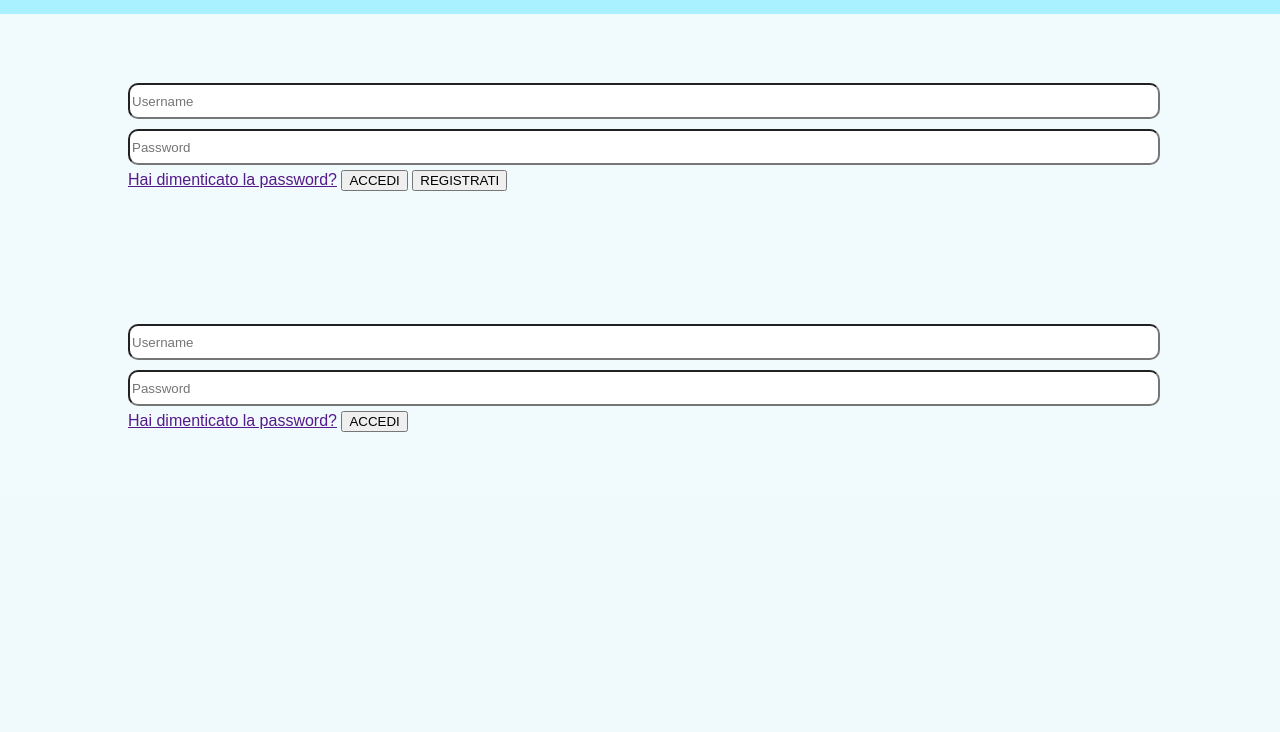
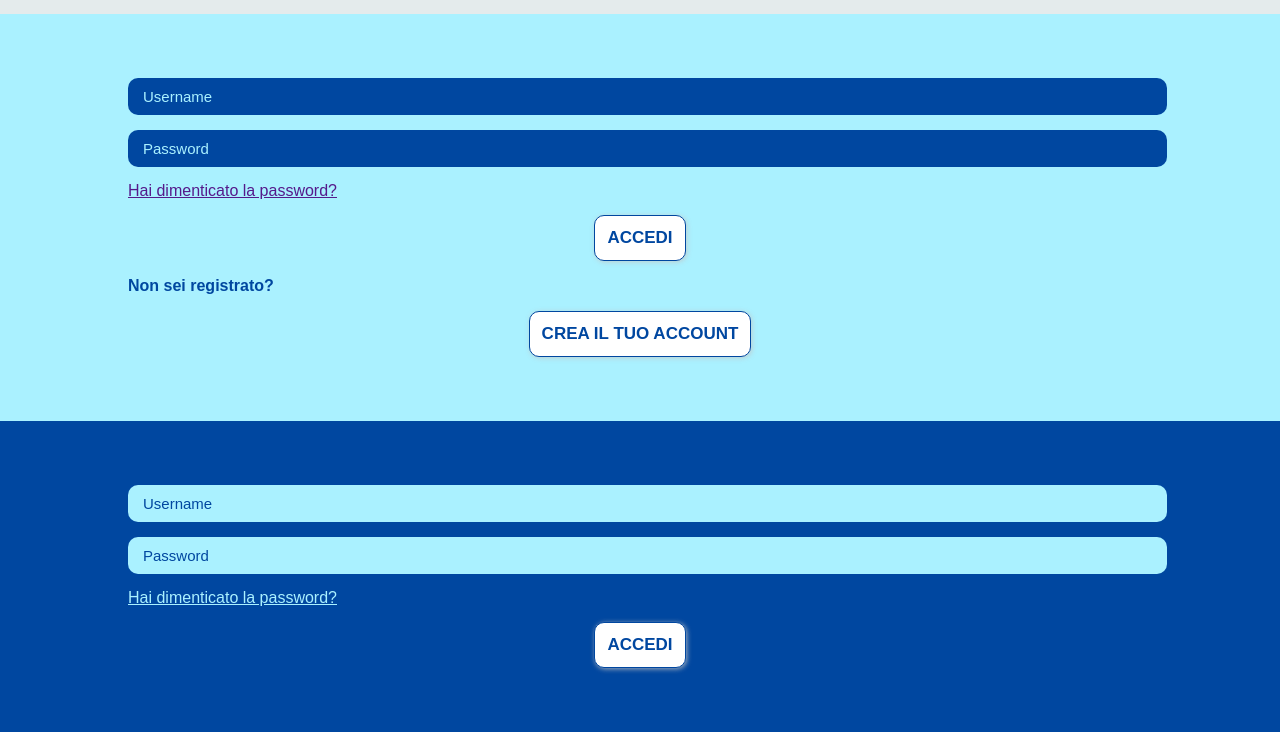
Before and after one commit to tassiluca/silmarillion, a PHP site: page /login.html in a window 1280 px wide; the page is wider, and only the part inside the window is pictured. Shown: the part 830-1562 px from the top of that part. Before the commit the page ends 1262 px from the top of that part, so only its background shows below. Run offline with PHP 8.4, Linux system fonts and the light colour scheme.

Commit message:
added css to login form

```diff
--- a/website/css/login.css
+++ b/website/css/login.css
@@ -4,7 +4,7 @@ main > div > ul {
     padding: 10px 4%;
 }
 
-main > div > ul li + li:before {
+main > div > ul li + li::before {
     content: "\003E";
     padding: 0 10px;
     color: #0047A0;
@@ -18,10 +18,10 @@ main > div > ul > li {
 }
 
 main > div > ul > li > a:hover {
-    font-weight: 900;
+    font-weight: bold;
 }
 
-/* Form */
+/* Common rules for both user and seller login form */
 
 main > section > form > header > div {
     text-align: center;
@@ -32,7 +32,6 @@ main > section > form > header > ul > li {
     padding: 10px 0;
     text-align: center;
     color: #0047A0;
-    background-color: #AAF1FF;
     display: inline-block;
     border-radius: 10px 10px 0 0;
 }
@@ -41,11 +40,92 @@ main > section > form > div {
     padding: 5% 10%;
 }
 
+main > section > form > div > input {
+    border: none;
+    border-radius: 10px;
+    margin: auto;
+    display: block;
+}
+
 main > section > form > div > input[type=text],
 main > section > form > div > input[type=password] {
     width: 100%;
-    margin: 5px 0;
-    height: 30px;
-    border-radius: 10px;
-    border-style: 2px solid;
+    font-size: 15px;
+    padding: 10px 0 10px 15px;
+    margin-bottom: 15px;
 }
+
+main > section > form > div > input[type="submit"] {
+    font-weight: bold;
+    font-size: 17px;
+    font-weight: bold;
+    margin-top: 15px;
+    padding: 12px;
+    color: #0047A0;
+    background-color: white;
+    border: 1px solid #0047A0;
+    box-shadow: 1px 1px 5px rgba(196, 196, 196, 0.82);
+}
+
+main > section > form > div > input[type="submit"]:hover {
+    box-shadow: 4px 4px 5px rgba(196, 196, 196, 0.82);
+}
+
+main > section > form > div > a:hover {
+    font-weight: bold;
+}
+
+main > section > form > div > p {
+    color: #0047A0;
+    font-weight: bold;
+}
+
+
+main > section > form > header > ul > li {
+    background-color: #c4c4c450;
+}
+
+/* User login form */
+main > section > form > header > ul > li:first-child.active {
+    background-color: #AAF1FF;
+    box-shadow: 4px -4px 5px rgba(196, 196, 196, 0.82);
+}
+
+main > section > form > div#userlogin {
+    background-color: #AAF1FF;
+}
+
+main > section > form > div#userlogin > input:not([type="submit"]) {
+    background-color: #0047A0;
+}
+
+main > section > form > div#userlogin > input:not([type="submit"])::placeholder {
+    color: #AAF1FF;
+}
+
+main > section > form > div#sellerlogin > a {
+    color: #0047A0;
+}
+
+/* Seller login form */
+main > section > form > header > ul > li:last-child.active {
+    background-color: #0047A0;
+    color: #AAF1FF;
+    box-shadow: -4px -4px 5px rgba(196, 196, 196, 0.82);
+}
+
+main > section > form > div#sellerlogin {
+    background-color: #0047A0;
+}
+
+main > section > form > div#sellerlogin > input:not([type="submit"]) {
+    background-color: #AAF1FF;
+}
+
+main > section > form > div#sellerlogin > input:not([type="submit"])::placeholder {
+    color: #0047A0;
+}
+
+main > section > form > div#sellerlogin > a {
+    color: #AAF1FF;
+}
--- a/website/login.html
+++ b/website/login.html
@@ -37,27 +37,26 @@
                             <img src="./img/login/user-men-icon.svg" alt="">
                         </div>
                         <ul>
-                            <li><a id=""><h2>Utente</h2></a></li><li><a id=""><h2>Venditore</h2></a></li>
+                            <li><a id="userloginbtn"><h2>Utente</h2></a></li><li><a id="sellerloginbtn"><h2>Venditore</h2></a></li>
                         </ul>
                     </header>
                     <!-- User login form -->
-                    <div>
+                    <div id="userlogin">
                         <input type="text" placeholder="Username" name="usr" />
                         <input type="password" placeholder="Password" name="pwd" />
                         <a href="">Hai dimenticato la password?</a>
                         <input type="submit" value="ACCEDI" />
-                        <input type="submit" value="REGISTRATI" />
+                        <p>Non sei registrato?</p>
+                        <input type="submit" value="CREA IL TUO ACCOUNT" />
                     </div>
                     <!-- Seller login form -->
-                    <div>
+                    <div id="sellerlogin">
                         <input type="text" placeholder="Username" name="usr" />
                         <input type="password" placeholder="Password" name="pwd" />
                         <a href="">Hai dimenticato la password?</a>
                         <input type="submit" value="ACCEDI" />
                     </div>
                 </form>
-
-
             </section>
         </main>
         <!--
@@ -65,4 +64,6 @@
             Refers to index.html and style.css for them!
         -->
     </body>
+    <script src="https://ajax.googleapis.com/ajax/libs/jquery/3.5.1/jquery.min.js"></script>
+    <script src="./js/login.js" type="text/javascript"></script>
 </html>
```
